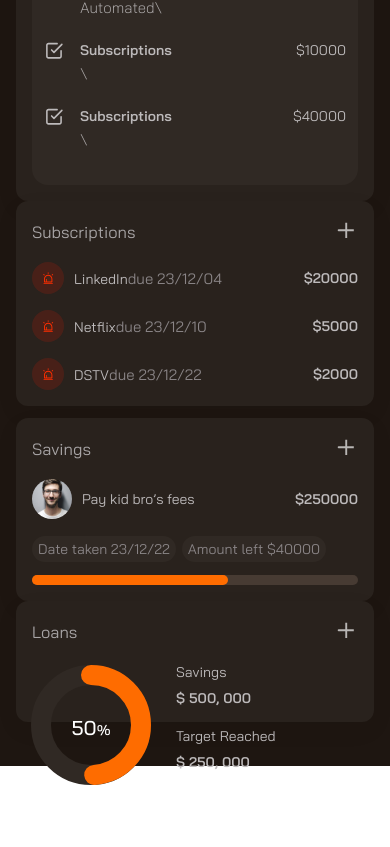
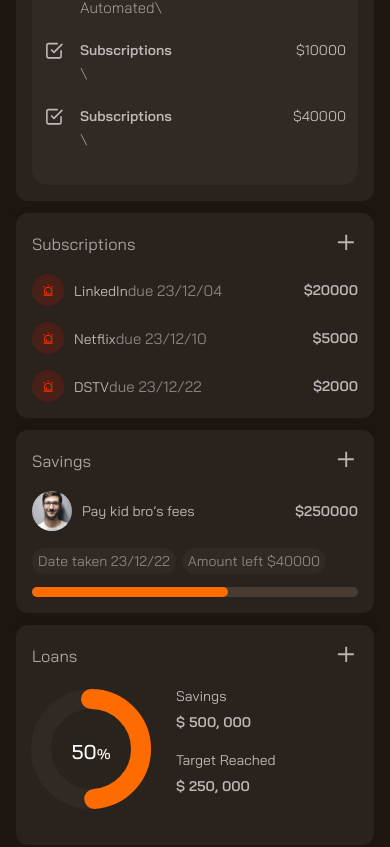
Before and after one commit to PetrTutikov/dash-learn, a React (Create React App) app: page / in a window 390 px wide. Shown: the part 1141-1988 px from the top of the page. Built offline with nearby package versions, Linux system fonts and the light colour scheme.

Commit message:
Звершение проекта
https://youtu.be/UA8Sxk_mHb8?t=5037

```diff
--- a/src/components/ContentMain/ContentMain.css
+++ b/src/components/ContentMain/ContentMain.css
@@ -22,7 +22,7 @@
 }
 
 @media screen and (max-width: 1200px){
-    .content-grid-one{
+    .content-grid-one .content-grid-two{
         column-gap: 12px;
     }
     .main-content-holder, .subgrid-two{
@@ -33,6 +33,18 @@
 @media screen and (max-width: 992px){
     .content-grid-one .content-grid-two{
         grid-template-columns: repeat(2, 1fr);
+        row-gap: 12px;
+    }
+    .content-grid-two .grid-two-item:nth-child(3) {
+        grid-column-start: 1;
+        grid-column-end: 3;
+    }
+    .content-grid-two .grid-two-item:nth-child(3) .subgrid-two {
+        grid-template-columns: repeat(2, 1fr);
+        height: 220px;
+        column-gap: 12px;
+    }
+    .content-grid-two {
         row-gap: 12px;
     }
 }
@@ -46,4 +58,18 @@
         grid-template-columns: repeat(1, 1fr);
         column-gap: 0;
     }
+
+    .content-grid-two .grid-two-item:nth-child(1) {
+        grid-column-start: 1;
+        grid-column-end: 3;
+    }
+
+    .content-grid-two .grid-two-item:nth-child(3) .subgrid-two {
+        grid-template-columns: repeat(1, 1fr);
+        height: auto;
+    }
+
+    .content-grid-two .grid-two-item:nth-child(3) .subgrid-two .subgrid-two-item {
+        height: 220px;
+    }
 }
--- a/src/components/Financial/Financial.jsx
+++ b/src/components/Financial/Financial.jsx
@@ -1,9 +1,22 @@
 import "./Financial.css"
+import { iconsImgs } from '../../utils/images'
 
 const Financial = () => {
   return (
     <div>
-
+      <div className="subgrid-two-item grid-common grid-c8">
+        <div className="grid-c-title">
+          <h3 className="grid-c-title-text"> Financial Advice</h3>
+          <button className="grid-c-title-icon" type="button">
+            <img src={iconsImgs.plus}/>
+          </button>
+        </div>
+        <div className="grid-c8-content">
+          <p className="text-silver-v1">
+            Ipsum dolor sit amet consectetur elit. Iste, vitae ...
+          </p>
+        </div>
+      </div>
     </div>
   )
 }
```
